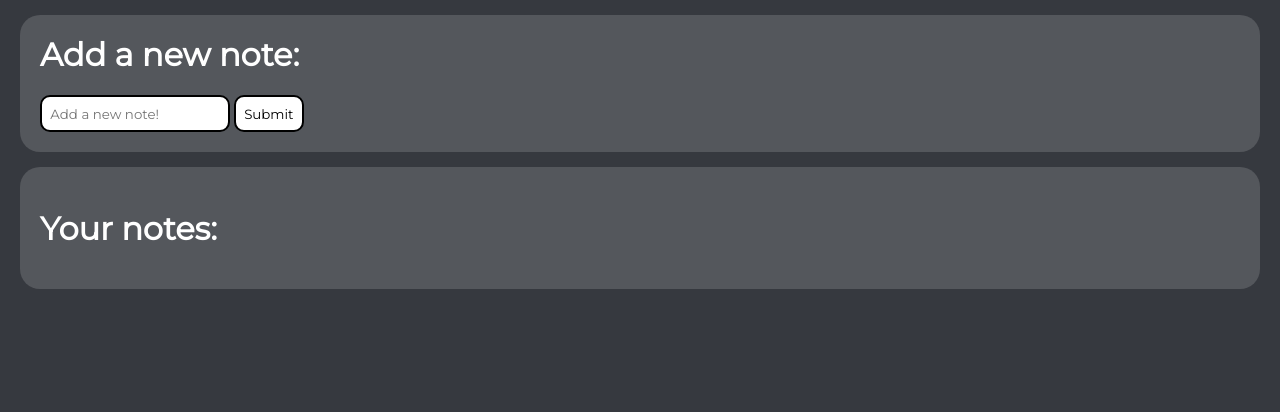
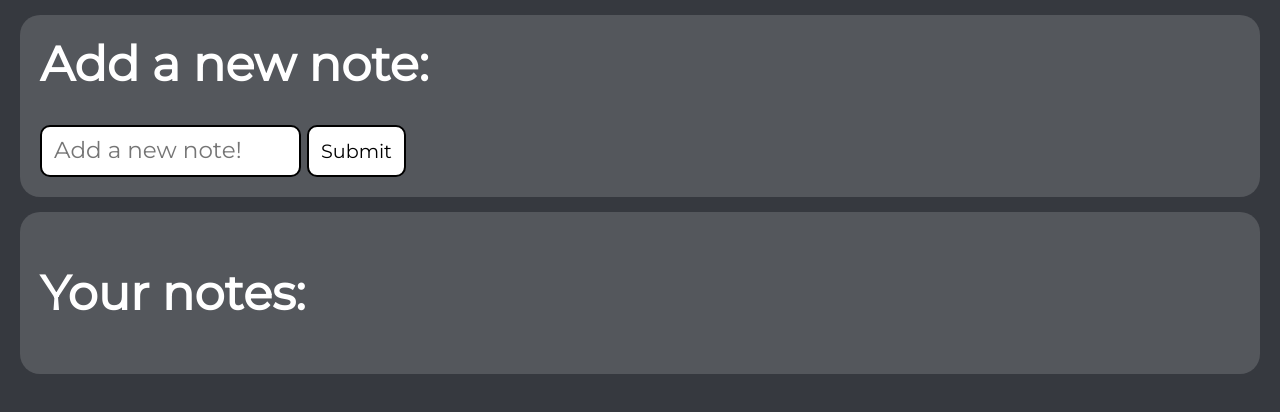
Before and after one commit to Sosna123/notatki-konto, a Vue app: page / in a window 1280 px wide. Shown: the top 412 px of the page. Built offline with nearby package versions, Linux system fonts and the light colour scheme.

Commit message:
some css changes

```diff
--- a/src/components/ChangeNotePopup.vue
+++ b/src/components/ChangeNotePopup.vue
@@ -1,11 +1,9 @@
 <template>
     <div class="container">
-        <div class="popupBg">
-            <div class="popupContent">
-                <h1>Change your note:</h1>
-                <input class="addInput" type="text" v-model="otherContent">
-                <button class="addButton" @click="oldNote.content = otherContent; $emit('popupClosed', oldNote)">Submit</button>
-            </div>
+        <div class="popupContent">
+            <h1>Change your note:</h1>
+            <input class="addInput" type="text" v-model="otherContent">
+            <button class="addButton" @click="oldNote.content = otherContent; $emit('popupClosed', oldNote)">Submit</button>
         </div>
     </div>
 </template>
@@ -35,9 +33,10 @@ export default{
     width: 100%;
     height: 100%;
     text-align: center;
+    background-color: rgba(0, 0, 0, 0.7)
 }
 
-.popupBg{
+.popupContent{
     background: rgb(127, 129, 133);
     display: inline-block;
     border-radius: 25px;
@@ -47,9 +46,6 @@ export default{
     top: 50%;
     left: 50%;
     transform: translate(-50%, -50%);
-}
-
-.popupContent{
     color: white;
 }
 
@@ -62,6 +58,10 @@ export default{
     font-size: 1.5em;
 }
 
+.popupContent > button.addButton:hover{
+    font-size: 1.5em
+}
+
 .popupContent > input{
     font-family: "Montserrat", sans-serif;
 }
--- a/src/components/Notes.vue
+++ b/src/components/Notes.vue
@@ -190,10 +190,12 @@ ul{
     background: white;
     border: black 2px solid;
     font-family: "Montserrat", sans-serif;
+    font-size: 1.2em;
 }
 
 .addInput::placeholder{
     font-family: "Montserrat", sans-serif;
+    font-size: 1.2em;
 }
 
 .addButton{
@@ -203,10 +205,12 @@ ul{
     background: white;
     border: black 2px solid;
     font-family: "Montserrat", sans-serif;
+    font-size: 1.2em;
 }
 
 .addButton:hover{
     background: rgb(199, 199, 199);
+    font-size: 1.2em;
 }
 
     /* note list */
@@ -245,6 +249,10 @@ ul > li > *{
     display: inline-block;
 }
 
+h1{
+    font-size: 3em;
+}
+
 /* google icons */
 .material-symbols-outlined {
   font-variation-settings:
```
